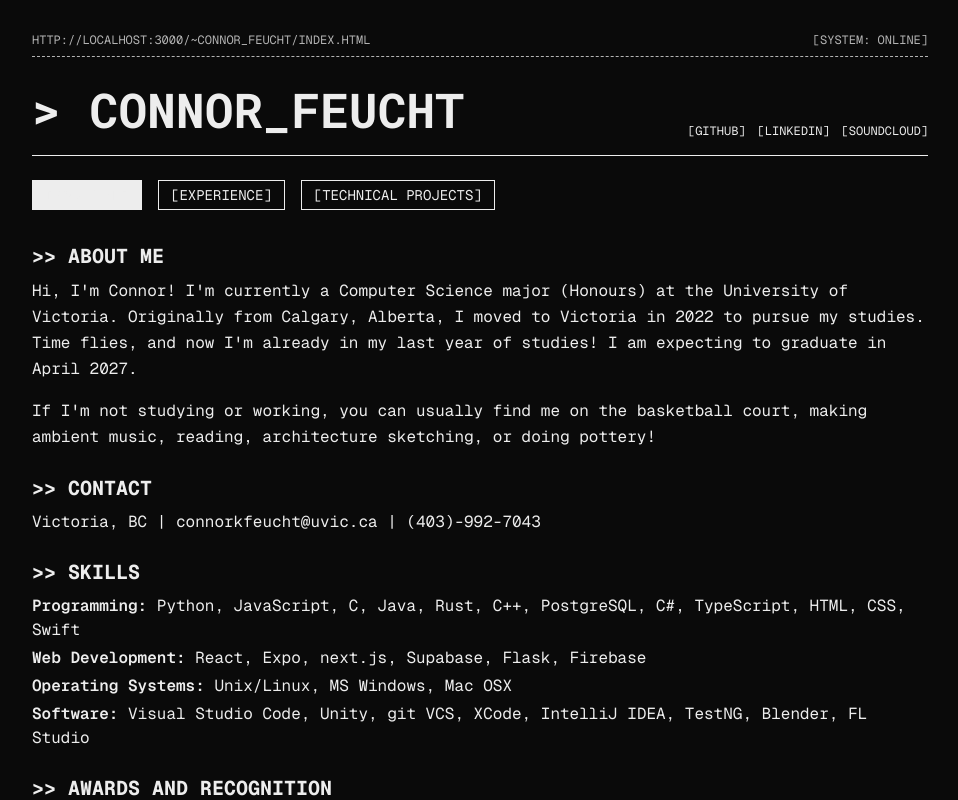
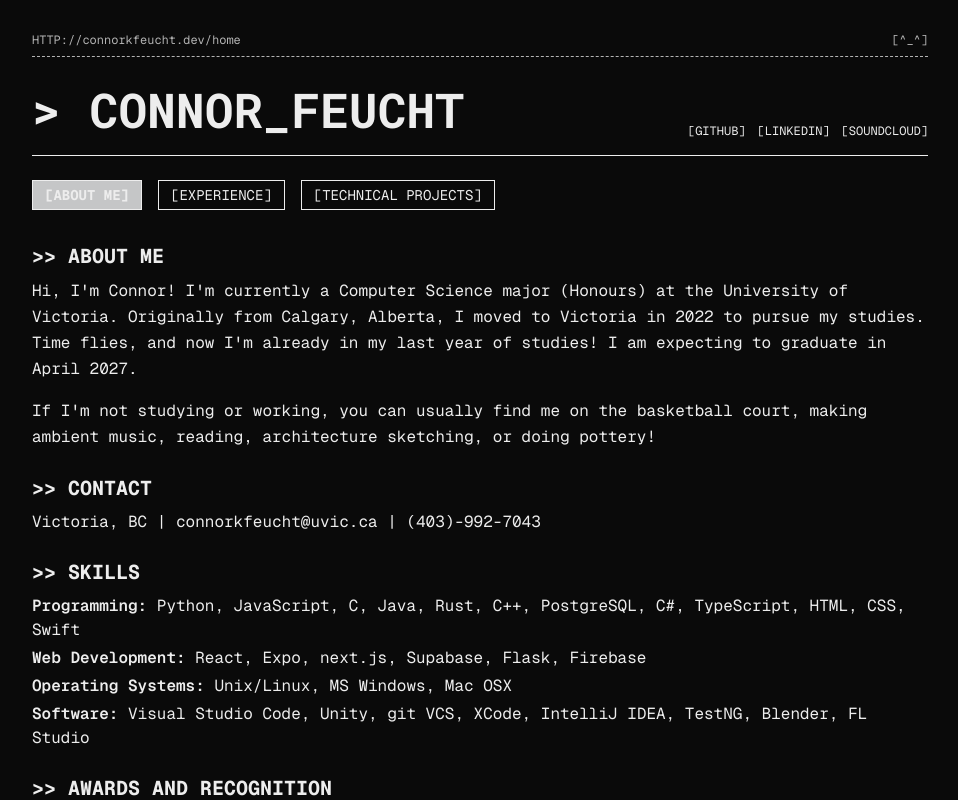
Before and after one commit to connorkfeucht/connor-web, a Next.js app: page /home in a window 1280 px wide. Shown: the whole page, without its empty margins (0-958 px from the left). Built offline with nearby package versions, Linux system fonts and the light colour scheme.

Commit message:
small changes

```diff
--- a/app/home/page.tsx
+++ b/app/home/page.tsx
@@ -42,8 +42,8 @@ const HomePageContent = () => {
       {/* Fake Browser / Path Bar */}
       {mounted && (
         <div className="w-full max-w-4xl border-b border-dashed border-current pb-2 mb-6 flex flex-wrap justify-between items-center text-xs opacity-75">
-          <span>HTTP://LOCALHOST:3000/~CONNOR_FEUCHT/INDEX.HTML</span>
-          <span>[SYSTEM: ONLINE]</span>
+          <span>HTTP://connorkfeucht.dev/home</span>
+          <span>[^_^]</span>
         </div>
       )}
 
@@ -98,8 +98,8 @@ const HomePageContent = () => {
               onClick={() => setActiveTab('about')}
               className={`px-3 py-1 text-sm border border-current cursor-pointer transition-none ${
                 activeTab === 'about'
-                  ? 'bg-current text-invert font-bold'
-                  : 'bg-transparent hover:bg-current hover:text-invert'
+                  ? 'bg-[#c5c6c7] text-invert font-bold'
+                  : 'bg-transparent hover:bg-[#c5c6c7] hover:text-invert'
               }`}
             >
               [ABOUT ME]
@@ -108,8 +108,8 @@ const HomePageContent = () => {
               onClick={() => setActiveTab('experience')}
               className={`px-3 py-1 text-sm border border-current cursor-pointer transition-none ${
                 activeTab === 'experience'
-                  ? 'bg-current text-invert font-bold'
-                  : 'bg-transparent hover:bg-current hover:text-invert'
+                  ? 'bg-[#c5c6c7] text-invert font-bold'
+                  : 'bg-transparent hover:bg-[#c5c6c7] hover:text-invert'
               }`}
             >
               [EXPERIENCE]
@@ -118,8 +118,8 @@ const HomePageContent = () => {
               onClick={() => setActiveTab('projects')}
               className={`px-3 py-1 text-sm border border-current cursor-pointer transition-none ${
                 activeTab === 'projects'
-                  ? 'bg-current text-invert font-bold'
-                  : 'bg-transparent hover:bg-current hover:text-invert'
+                  ? 'bg-[#c5c6c7] text-invert font-bold'
+                  : 'bg-transparent hover:bg-[#c5c6c7] hover:text-invert'
               }`}
             >
               [TECHNICAL PROJECTS]
```
